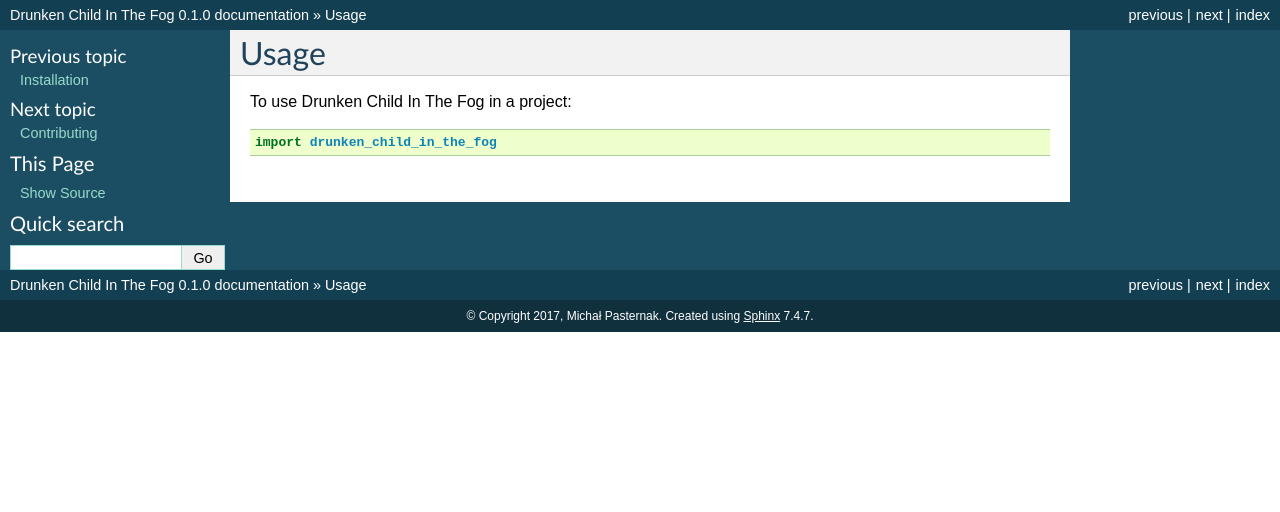
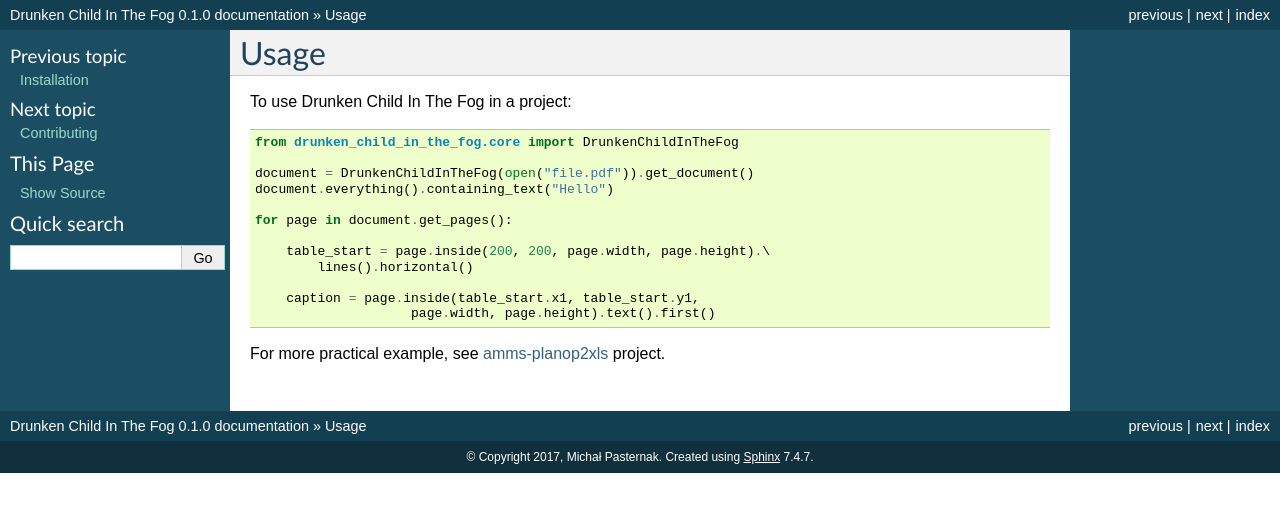
Before and after one commit to mpasternak/drunken-child-in-the-fog, a Sphinx documentation site: the page built from docs/usage.rst, in a window 1280 px wide. Shown: the top 512 px of the page. Built offline with Sphinx 7.4.7, drawn with Linux system fonts in a browser that asks for light colours; pages that are not in the unit, such as notebooks, are missing from menus.

Commit message:
Dokumentacja

```diff
--- a/README.rst
+++ b/README.rst
@@ -28,7 +28,8 @@ Funky PDF parser API, using pdfminer3k (or PDFMiner for older Pythons).
 Features
 --------
 
-* TODO
+* ElementSet - a QuerySet-like object for browsing throught PDF structure
+* Python 2.7 and 3.6 support
 
 Credits
 ---------
--- a/docs/usage.rst
+++ b/docs/usage.rst
@@ -4,4 +4,19 @@ Usage
 
 To use Drunken Child In The Fog in a project::
 
-    import drunken_child_in_the_fog
+    from drunken_child_in_the_fog.core import DrunkenChildInTheFog
+
+    document = DrunkenChildInTheFog(open("file.pdf")).get_document()
+    document.everything().containing_text("Hello")
+
+    for page in document.get_pages():
+
+        table_start = page.inside(200, 200, page.width, page.height).\
+            lines().horizontal()
+
+        caption = page.inside(table_start.x1, table_start.y1,
+                        page.width, page.height).text().first()
+
+For more practical example, see `amms-planop2xls`_ project.
+
+.. _amms-planop2xls: http://github.com/mpasternak/amms-planop2xls
--- a/requirements_dev.txt
+++ b/requirements_dev.txt
@@ -6,7 +6,7 @@ watchdog==0.8.3
 flake8==2.6.0
 tox==2.3.1
 coverage==4.1
-Sphinx==1.4.8
+Sphinx==1.5.5
 cryptography==1.7 --global-option=build_ext --global-option="-L/usr/local/Cellar/openssl/1.0.2k/lib" --global-option=build_ext --global-option="-I/usr/local/Cellar/openssl/1.0.2k/include" ; sys_platform == "darwin"
 cryptography==1.7
 PyYAML==3.11
```
Also changed, not shown: other parts of README.rst (+2 -1 lines), docs/drunken_child_in_the_fog.rst (added, +22 -0 lines), docs/modules.rst (added, +7 -0 lines), 1 other file.
